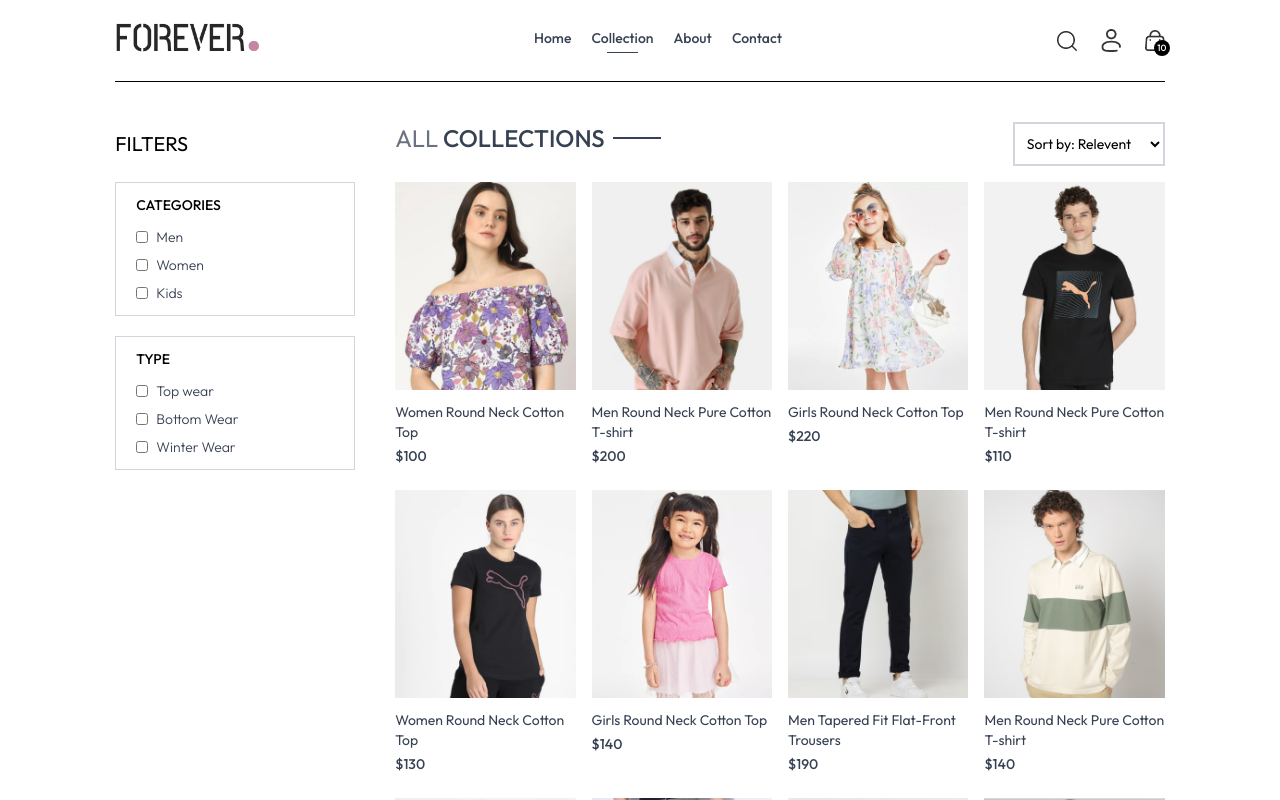
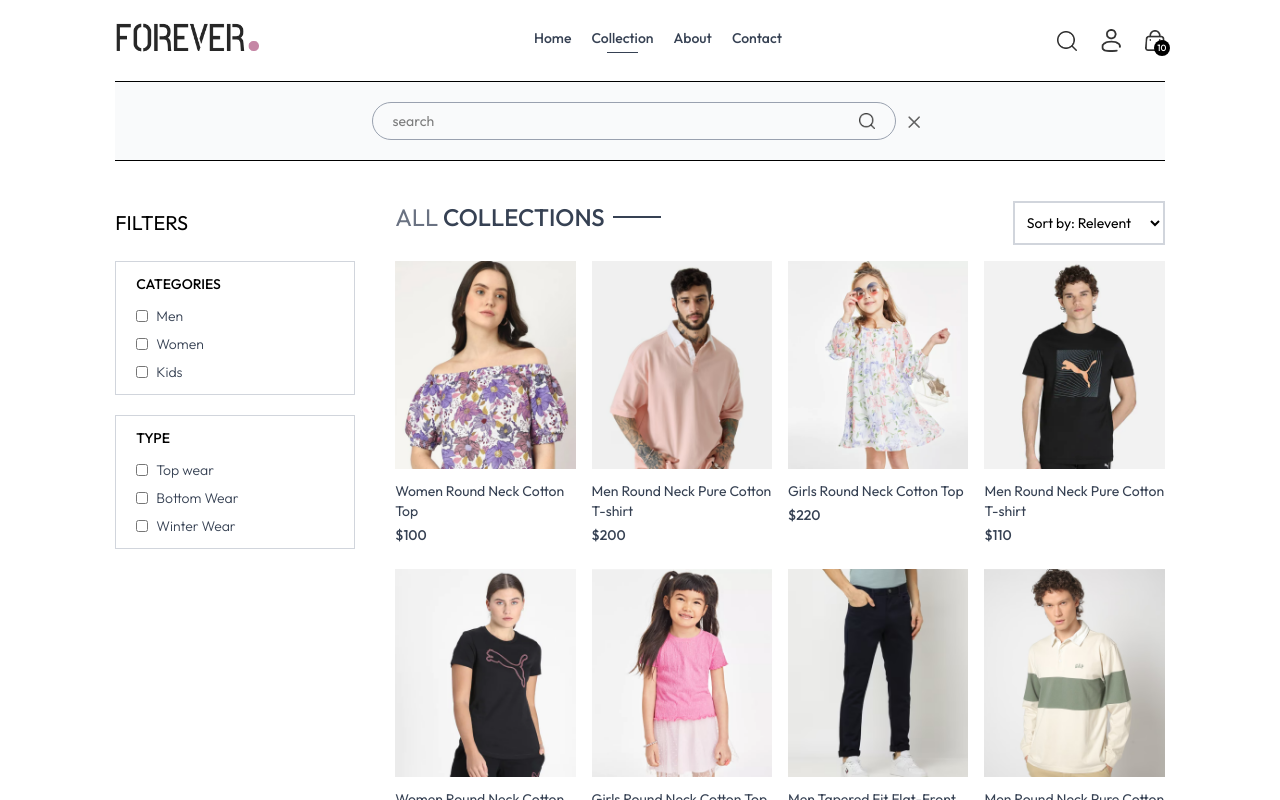
Before and after one commit to satyasootar/Fashion., a React (Vite) app in the folder frontend/: page /collection in a window 1280 px wide. Both pictures are taken after a click on the picture 1066 px from the left and 40 px from the top of the page. Shown: the top 800 px of the page. Built offline with nearby package versions, Linux system fonts and the light colour scheme.

Commit message:
add SearchBar component and integrate search functionality in Collection page

```diff
--- a/frontend/src/App.jsx
+++ b/frontend/src/App.jsx
@@ -10,12 +10,14 @@
 import Navbar from './components/Navbar'
 import About from './pages/About'
 import Footer from './components/Footer'
+import SearchBar from './components/SearchBar'
 
 
 function App() {
   return (
     <div className='px-4 sm:px-[5vw] md:px-[7vw] lg:px-[9vw]' >
       <Navbar />
+      <SearchBar />
       <Routes>
         <Route path="/" element={<Home />} />
         <Route path="/collection" element={<Collection />} />
--- a/frontend/src/components/Navbar.jsx
+++ b/frontend/src/components/Navbar.jsx
@@ -1,15 +1,17 @@
-import React, { useState } from 'react'
+import React, { useContext, useState } from 'react'
 import { assets } from '../assets/assets'
 import { NavLink, Link } from 'react-router-dom'
+import { ShopContext } from '../context/ShopContext'
 
 const Navbar = () => {
 
     const [visible, setVisible] = useState(false)
+    const { setShowSearch } = useContext(ShopContext)
 
     return (
         <div className='flex items-center justify-between py-5 font-medium' >
             <Link to='/'>
-            <img src={assets.logo} className='w-36' />
+                <img src={assets.logo} className='w-36' />
             </Link>
 
             <ul className='hidden sm:flex gap-5 text-sm text-gray-700'>
@@ -32,7 +34,7 @@
             </ul>
 
             <div className='flex items-center gap-6' >
-                <img src={assets.search_icon} className='w-5 cursor-pointer' />
+                <img onClick={() => setShowSearch(true)} src={assets.search_icon} className='w-5 cursor-pointer' />
 
                 <div className="relative group">
                     <img
--- /dev/null
+++ b/frontend/src/components/SearchBar.jsx
@@ -0,0 +1,30 @@
+import React, { useContext, useEffect, useState } from 'react'
+import { ShopContext } from '../context/ShopContext'
+import { assets } from '../assets/assets';
+import { useLocation } from 'react-router-dom';
+
+const SearchBar = () => {
+    const { search, setSearch, showSearch, setShowSearch } = useContext(ShopContext);
+    const location = useLocation()
+    const [visible, setVisible] = useState()
+
+
+    useEffect(() => {
+        if (location.pathname == "/collection") {
+            setVisible(true)
+        } else {
+            setVisible(false)
+        }
+    }, [location])
+    return showSearch && visible ? (
+        <div className='border-t  bg-gray-50 text-center' >
+            <div className='inline-flex items-center justify-center border border-gray-400 px-5 py-2 my-5 mx-3 rounded-full w-3/4 sm:w-1/2' >
+                <input value={search} onChange={(e) => setSearch(e.target.value)} className='flex-1 outline-none bg-inherit text-sm' type='text' placeholder='search' />
+                <img className='w-4' src={assets.search_icon} />
+            </div>
+            <img onClick={() => setShowSearch(false)} className='inline w-3 cursor-pointer' src={assets.cross_icon} alt="" />
+        </div>
+    ) : null
+}
+
+export default SearchBar
--- a/frontend/src/context/ShopContext.jsx
+++ b/frontend/src/context/ShopContext.jsx
@@ -1,4 +1,4 @@
-import { createContext } from "react"
+import { createContext, useState } from "react"
 import { products } from '../assets/assets'
 
 export const ShopContext = createContext()
@@ -6,8 +6,10 @@
 const ShopContextProvider = ({ children }) => {
     const currency = '$';
     const delivery_fee = 10;
+    const [search, setSearch] = useState("")
+    const [showSearch, setShowSearch] = useState(false)
     const value = {
-        products, delivery_fee, currency
+        products, delivery_fee, currency, search, setSearch, showSearch, setShowSearch
     }
 
     return (
--- a/frontend/src/pages/Collection.jsx
+++ b/frontend/src/pages/Collection.jsx
@@ -4,9 +4,11 @@
 import Title from '../components/Title';
 import ProductItem from '../components/ProductItem';
 const Collection = () => {
-    const { products } = useContext(ShopContext);
+    const { products, search, showSearch } = useContext(ShopContext);
+    console.log("search: ", search);
     const [showFilter, setShowFilter] = useState();
     const [filterProducts, setFilterProducts] = useState([])
+    console.log("filterProducts: ", filterProducts);
     const [category, setCategory] = useState([])
     const [subCategory, setSubCategory] = useState([])
     const [sortType, setSortType] = useState("relevent")
@@ -30,6 +32,10 @@
 
     const applyFilter = () => {
         let productCopy = products.slice();
+
+        if (showSearch && search) {
+            productCopy = productCopy.filter(item => item.name.toLowerCase().includes(search.toLowerCase()))
+        }
 
         if (category.length > 0) {
             productCopy = productCopy.filter(item => category.includes(item.category))
@@ -60,7 +66,7 @@
 
     useEffect(() => {
         applyFilter()
-    }, [category, subCategory])
+    }, [category, subCategory, search, showSearch])
 
 
     useEffect(() => {
```
